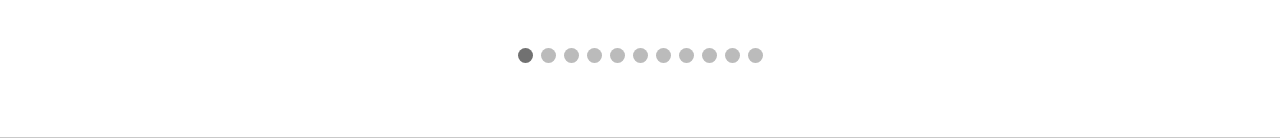
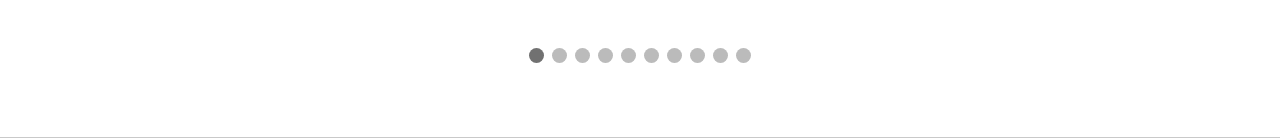
Before and after one commit to NadaSaleh745/StemAstronomyClub, a plain HTML site: page Website/index.html in a window 1280 px wide. Shown: the part 4023-4161 px from the top of the page. Drawn offline with nearby package versions, Linux system fonts and the light colour scheme; files whose address does not match are found by name; a web font is replaced by a local one.

Commit message:
slider dots

```diff
--- a/Website/index.html
+++ b/Website/index.html
@@ -321,7 +321,6 @@
   <span class="dot" onclick="currentSlide(8)"></span>
   <span class="dot" onclick="currentSlide(9)"></span>
   <span class="dot" onclick="currentSlide(10)"></span>
-  <span class="dot" onclick="currentSlide(11)"></span>
 </div>
 
 
```
